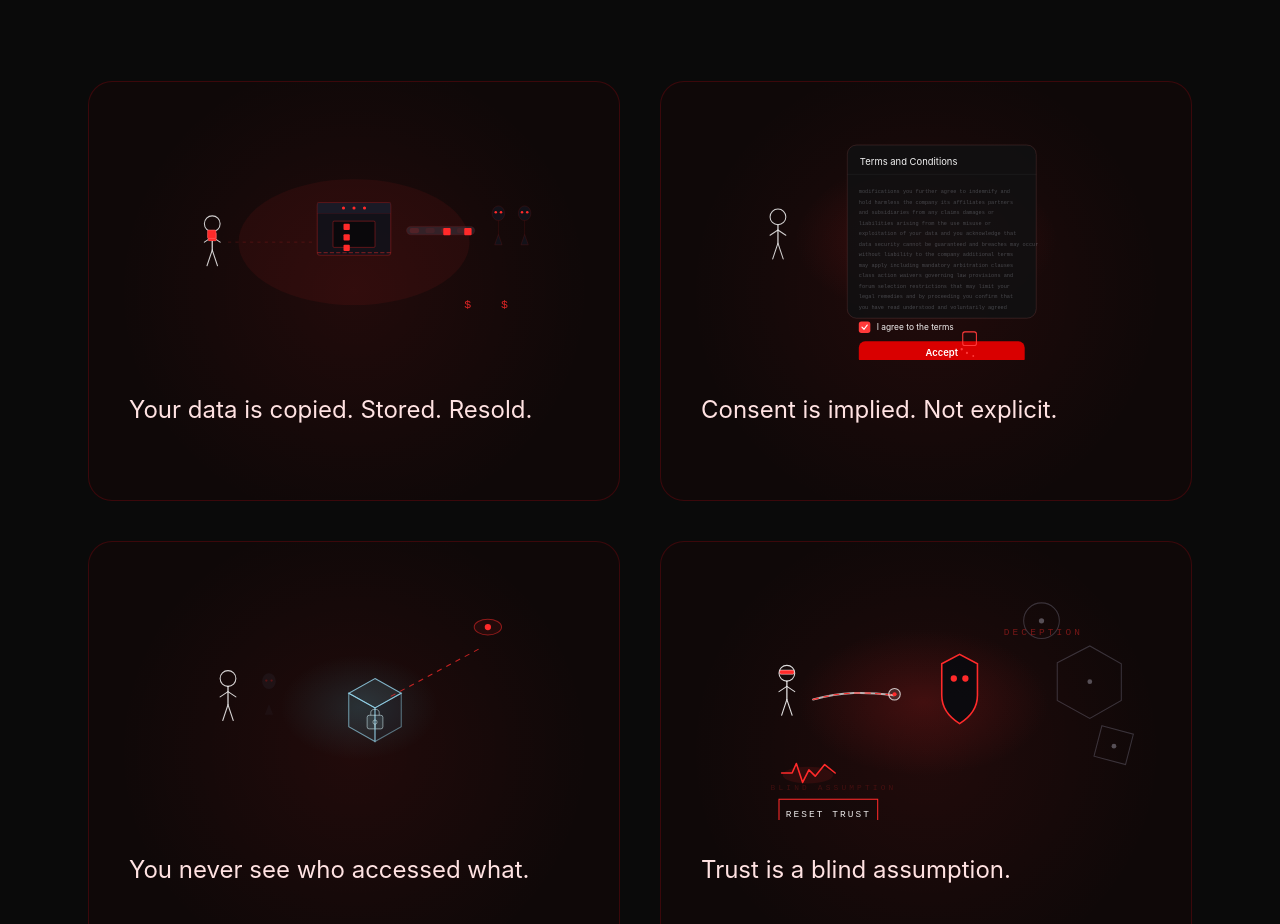
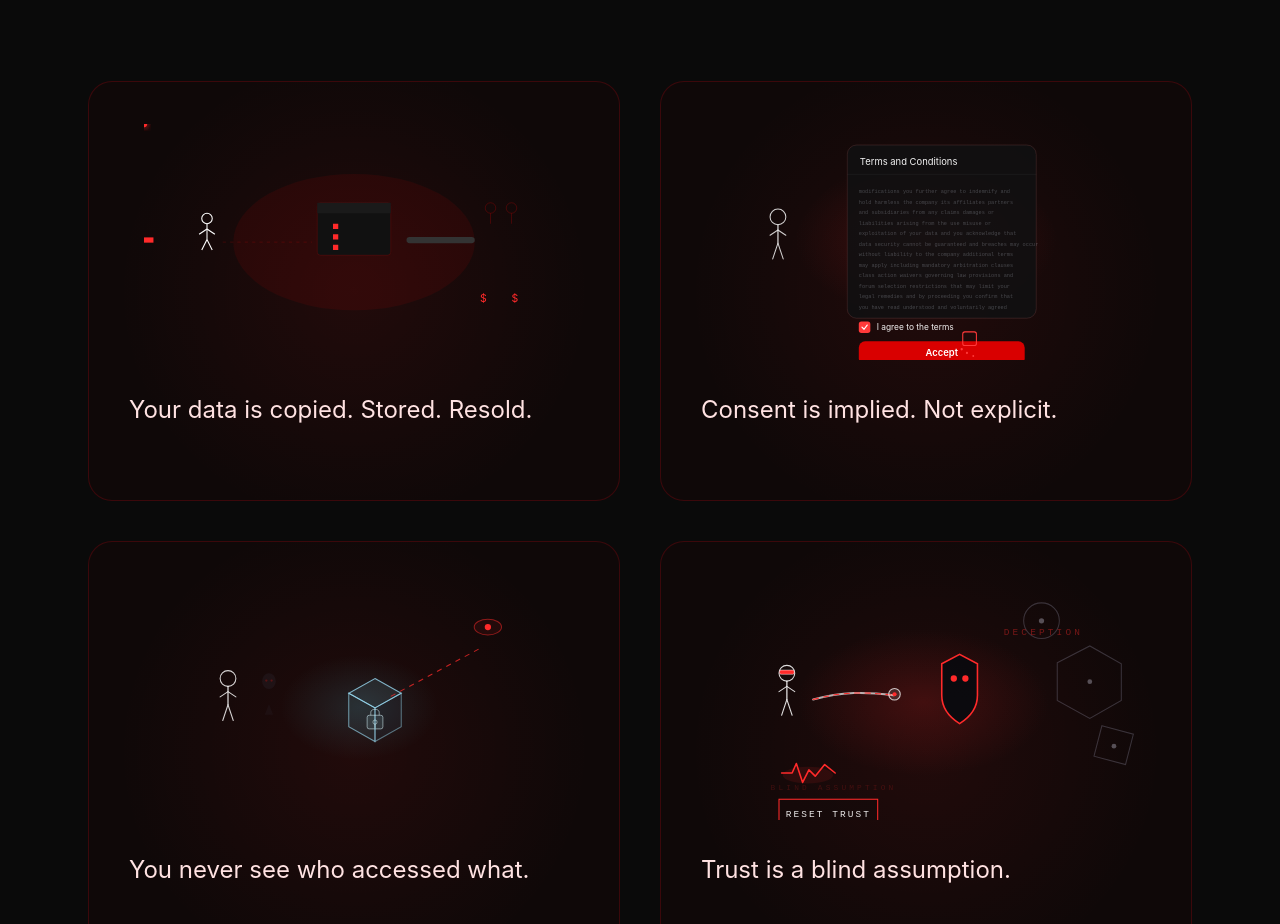
Before and after one commit to Architects-of-Change-Protocol/Architects_of_Change_Protocol, a React (Vite) app in the folder frontend/app/: page / in a window 1280 px wide. Shown: the part 1020-1944 px from the top of the page. Built offline with nearby package versions, Linux system fonts and the light colour scheme.

Commit message:
Rebuild DataPipelineAnimation with real flow animation

```diff
--- a/frontend/app/src/landing/components/DataPipelineAnimation.tsx
+++ b/frontend/app/src/landing/components/DataPipelineAnimation.tsx
@@ -1,159 +1,101 @@
-
 export function DataPipelineAnimation() {
   return (
     <div className="w-full max-w-[420px] aspect-[16/9] flex items-center justify-center">
       <svg viewBox="0 0 800 450" className="w-full h-full">
-        <rect width="800" height="450" fill="transparent" />
 
-        <ellipse cx="400" cy="225" rx="220" ry="120" fill="rgba(255,42,42,0.07)" />
+        <defs>
+          <filter id="redGlow" x="-50%" y="-50%" width="200%" height="200%">
+            <feGaussianBlur stdDeviation="6" result="blur" />
+            <feMerge>
+              <feMergeNode in="blur" />
+              <feMergeNode in="SourceGraphic" />
+            </feMerge>
+          </filter>
+        </defs>
 
-        <g transform="translate(90,165)" stroke="rgba(255,255,255,0.8)" fill="none">
-          <circle cx="40" cy="25" r="15" strokeWidth="2" />
-          <path d="M 40 40 L 40 75" strokeWidth="2.5" strokeLinecap="round" />
-          <path d="M 40 50 L 25 60 M 40 50 L 55 60" strokeWidth="2" strokeLinecap="round" />
-          <path d="M 40 75 L 30 105 M 40 75 L 50 105" strokeWidth="2" strokeLinecap="round" />
-          <rect
-            x="32"
-            y="42"
-            width="16"
-            height="16"
-            rx="2"
-            fill="#ff2a2a"
-            stroke="rgba(255,255,255,0.25)"
-          />
+        {/* HALO */}
+        <ellipse cx="400" cy="225" rx="230" ry="130" fill="rgba(255,0,0,0.08)">
+          <animate attributeName="rx" values="220;240;220" dur="3s" repeatCount="indefinite" />
+          <animate attributeName="ry" values="120;140;120" dur="3s" repeatCount="indefinite" />
+        </ellipse>
+
+        {/* USER */}
+        <g transform="translate(90,170)" stroke="white" strokeWidth="2">
+          <circle cx="30" cy="10" r="10" fill="none" />
+          <line x1="30" y1="20" x2="30" y2="50" />
+          <line x1="30" y1="30" x2="15" y2="40" />
+          <line x1="30" y1="30" x2="45" y2="40" />
+          <line x1="30" y1="50" x2="20" y2="70" />
+          <line x1="30" y1="50" x2="40" y2="70" />
         </g>
 
-        <path
-          d="M 160 225 L 320 225"
-          stroke="rgba(255,42,42,0.22)"
-          strokeWidth="1.5"
+        {/* DOTTED LINE */}
+        <line
+          x1="150"
+          y1="225"
+          x2="320"
+          y2="225"
+          stroke="rgba(255,0,0,0.3)"
           strokeDasharray="6 8"
-          fill="none"
         />
 
+        {/* MOVING DATA PACKET */}
+        <circle r="6" fill="#ff2a2a" filter="url(#redGlow)">
+          <animateMotion
+            dur="2s"
+            repeatCount="indefinite"
+            path="M 150 225 L 320 225"
+          />
+          <animate attributeName="opacity" values="0;1;1;0" dur="2s" repeatCount="indefinite" />
+        </circle>
+
+        {/* SERVER */}
         <g transform="translate(330,150)">
-          <rect
-            x="0"
-            y="0"
-            width="140"
-            height="100"
-            rx="5"
-            fill="rgba(18,18,26,0.92)"
-            stroke="rgba(255,42,42,0.28)"
-            strokeWidth="2"
-          />
-          <rect
-            x="0"
-            y="0"
-            width="140"
-            height="20"
-            fill="rgba(28,28,40,0.85)"
-            stroke="rgba(255,42,42,0.18)"
-            strokeWidth="1"
-          />
-          <rect
-            x="30"
-            y="35"
-            width="80"
-            height="50"
-            rx="2"
-            fill="rgba(0,0,0,0.52)"
-            stroke="rgba(255,42,42,0.45)"
-            strokeWidth="1.4"
-          />
-          <line
-            x1="0"
-            y1="95"
-            x2="140"
-            y2="95"
-            stroke="rgba(255,42,42,0.38)"
-            strokeWidth="2"
-            strokeDasharray="8 4"
-          />
-          <circle cx="50" cy="10" r="3" fill="#ff2a2a" />
-          <circle cx="70" cy="10" r="3" fill="#ff2a2a" />
-          <circle cx="90" cy="10" r="3" fill="#ff2a2a" />
+          <rect width="140" height="100" rx="6" fill="#111" stroke="rgba(255,0,0,0.3)" />
+          <rect x="0" y="0" width="140" height="20" fill="#1a1a1a" />
+
+          {/* blinking data */}
+          <rect x="30" y="40" width="10" height="10" fill="#ff2a2a">
+            <animate attributeName="opacity" values="0.3;1;0.3" dur="1s" repeatCount="indefinite" />
+          </rect>
+          <rect x="30" y="60" width="10" height="10" fill="#ff2a2a">
+            <animate attributeName="opacity" values="0.3;1;0.3" dur="1s" begin="0.2s" repeatCount="indefinite" />
+          </rect>
+          <rect x="30" y="80" width="10" height="10" fill="#ff2a2a">
+            <animate attributeName="opacity" values="0.3;1;0.3" dur="1s" begin="0.4s" repeatCount="indefinite" />
+          </rect>
         </g>
 
-        <g transform="translate(500,195)">
-          <rect
-            x="0"
-            y="0"
-            width="130"
-            height="16"
-            rx="8"
-            fill="rgba(65,65,80,0.4)"
-            stroke="rgba(255,42,42,0.18)"
-          />
-          <rect x="6" y="3" width="18" height="10" rx="4" fill="rgba(255,42,42,0.15)" />
-          <rect x="36" y="3" width="18" height="10" rx="4" fill="rgba(255,42,42,0.08)" />
-          <rect x="66" y="3" width="18" height="10" rx="4" fill="rgba(255,42,42,0.15)" />
-          <rect x="96" y="3" width="18" height="10" rx="4" fill="rgba(255,42,42,0.08)" />
+        {/* PIPELINE */}
+        <rect x="500" y="215" width="130" height="12" rx="6" fill="#333" />
+
+        {/* FLOW THROUGH PIPE */}
+        <rect width="18" height="10" y="216" fill="#ff2a2a">
+          <animate attributeName="x" values="500;610;500" dur="2s" repeatCount="indefinite" />
+        </rect>
+
+        {/* RECEIVERS */}
+        <g transform="translate(660,160)" stroke="rgba(255,0,0,0.4)">
+          <circle cx="0" cy="0" r="10" fill="none" />
+          <line x1="0" y1="10" x2="0" y2="30" />
         </g>
 
-        <g transform="translate(650,150)">
-          <ellipse
-            cx="25"
-            cy="20"
-            rx="12"
-            ry="14"
-            fill="rgba(18,18,26,0.96)"
-            stroke="rgba(255,42,42,0.2)"
-            strokeWidth="1"
-          />
-          <path
-            d="M 25 34 L 25 60 L 18 80 L 32 80 L 25 60"
-            fill="rgba(18,18,26,0.96)"
-            stroke="rgba(255,42,42,0.2)"
-            strokeWidth="1"
-          />
-          <circle cx="20" cy="18" r="2.4" fill="#ff2a2a" />
-          <circle cx="30" cy="18" r="2.4" fill="#ff2a2a" />
-
-          <ellipse
-            cx="75"
-            cy="20"
-            rx="12"
-            ry="14"
-            fill="rgba(18,18,26,0.96)"
-            stroke="rgba(255,42,42,0.2)"
-            strokeWidth="1"
-          />
-          <path
-            d="M 75 34 L 75 60 L 68 80 L 82 80 L 75 60"
-            fill="rgba(18,18,26,0.96)"
-            stroke="rgba(255,42,42,0.2)"
-            strokeWidth="1"
-          />
-          <circle cx="70" cy="18" r="2.4" fill="#ff2a2a" />
-          <circle cx="80" cy="18" r="2.4" fill="#ff2a2a" />
+        <g transform="translate(700,160)" stroke="rgba(255,0,0,0.4)">
+          <circle cx="0" cy="0" r="10" fill="none" />
+          <line x1="0" y1="10" x2="0" y2="30" />
         </g>
 
-        <rect x="121" y="202" width="16" height="16" rx="2" fill="#ff2a2a" stroke="#ff6b6b" />
-        <rect x="380" y="190" width="12" height="12" rx="2" fill="#ff2a2a" />
-        <rect x="380" y="210" width="12" height="12" rx="2" fill="#ff2a2a" />
-        <rect x="380" y="230" width="12" height="12" rx="2" fill="#ff2a2a" />
-        <rect x="570" y="198" width="14" height="14" rx="2" fill="#ff2a2a" />
-        <rect x="610" y="198" width="14" height="14" rx="2" fill="#ff2a2a" />
+        {/* MONEY */}
+        <text x="640" y="340" fill="#ff2a2a" fontSize="20">
+          $
+          <animate attributeName="opacity" values="0.2;1;0.2" dur="1.5s" repeatCount="indefinite" />
+        </text>
 
-        <text
-          x="610"
-          y="350"
-          fill="rgba(255,42,42,0.85)"
-          fontSize="22"
-          fontFamily="Orbitron, monospace"
-        >
+        <text x="700" y="340" fill="#ff2a2a" fontSize="20">
           $
+          <animate attributeName="opacity" values="0.2;1;0.2" dur="1.5s" begin="0.3s" repeatCount="indefinite" />
         </text>
-        <text
-          x="680"
-          y="350"
-          fill="rgba(255,42,42,0.85)"
-          fontSize="22"
-          fontFamily="Orbitron, monospace"
-        >
-          $
-        </text>
+
       </svg>
     </div>
   );
```
